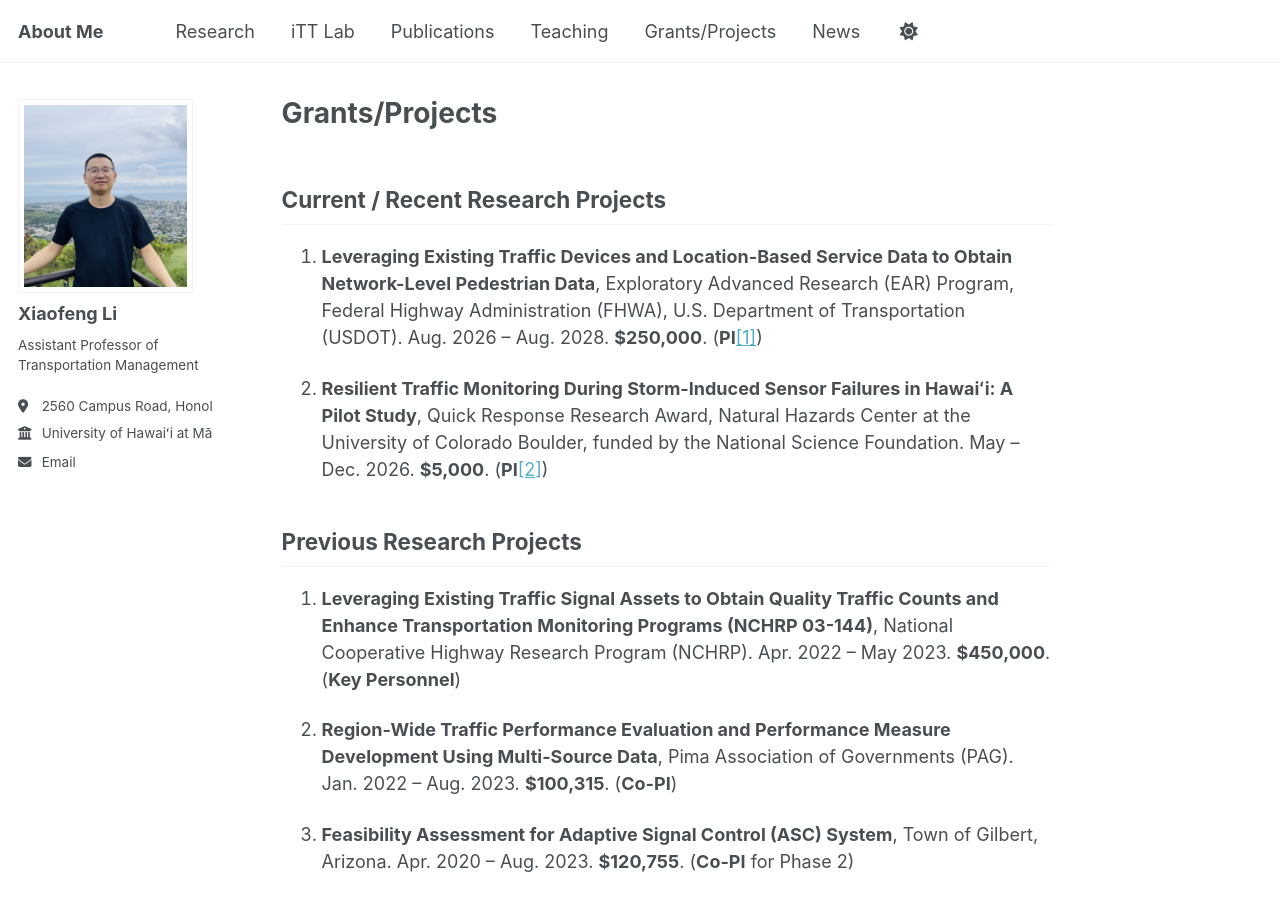
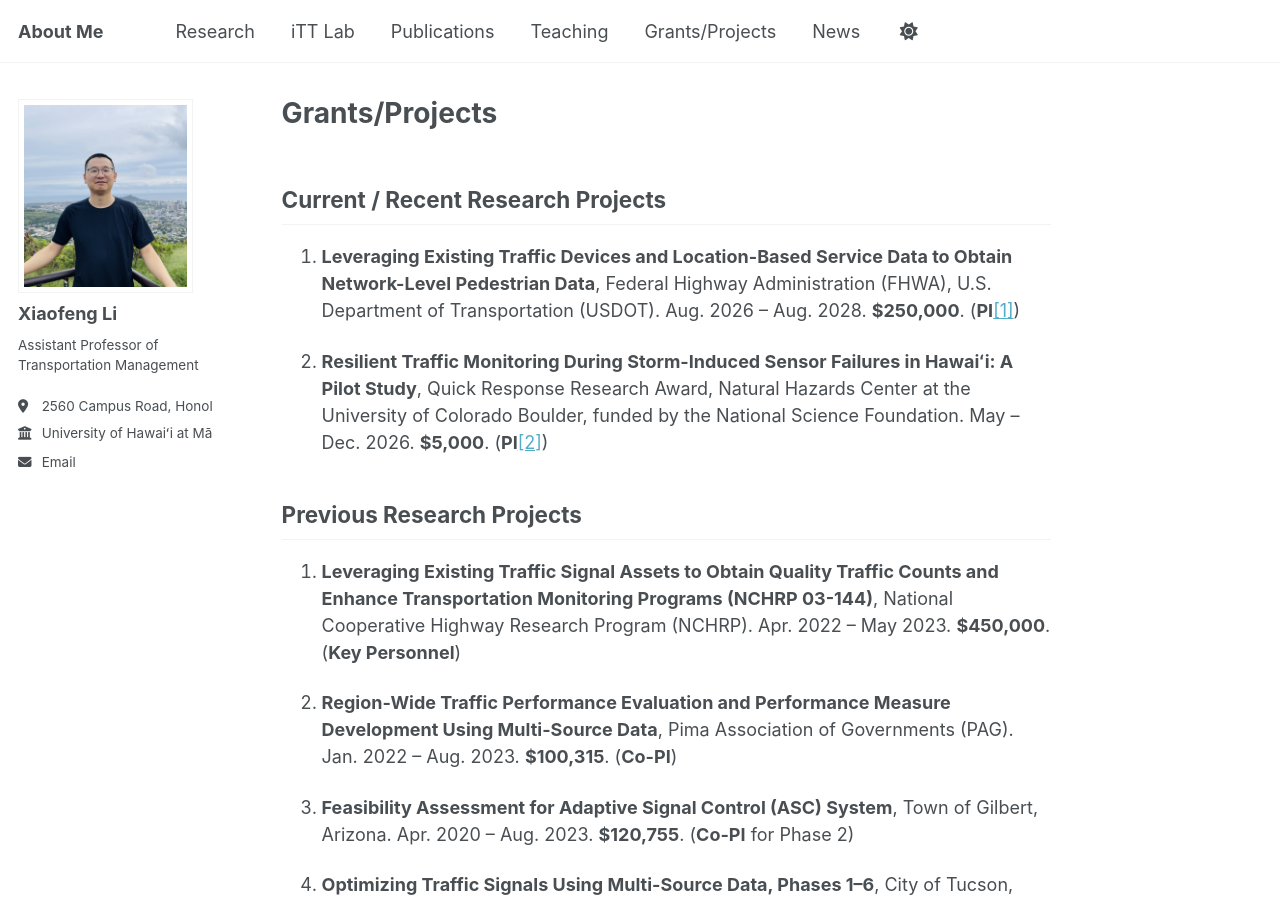
Before and after one commit to xiaofengli25/xiaofeng, a Jekyll site: the page built from _pages/grants.md, in a window 1280 px wide and 900 px high. Built offline with Jekyll 4.4.1, drawn with Linux system fonts in a browser that asks for light colours; a script bundle is joined from its source files by our own code; library files that are not in the unit come from our copies.

Commit message:
Update grants.md

```diff
--- a/_pages/grants.md
+++ b/_pages/grants.md
@@ -6,7 +6,7 @@
 
 ## Current / Recent Research Projects
 
-1. **Leveraging Existing Traffic Devices and Location-Based Service Data to Obtain Network-Level Pedestrian Data**, Exploratory Advanced Research (EAR) Program, Federal Highway Administration (FHWA), U.S. Department of Transportation (USDOT). Aug. 2026 – Aug. 2028. **$250,000**. (**PI**[\[1\]](#_ftn1))
+1. **Leveraging Existing Traffic Devices and Location-Based Service Data to Obtain Network-Level Pedestrian Data**, Federal Highway Administration (FHWA), U.S. Department of Transportation (USDOT). Aug. 2026 – Aug. 2028. **$250,000**. (**PI**[\[1\]](#_ftn1))
 
 2. **Resilient Traffic Monitoring During Storm-Induced Sensor Failures in Hawaiʻi: A Pilot Study**, Quick Response Research Award, Natural Hazards Center at the University of Colorado Boulder, funded by the National Science Foundation. May – Dec. 2026. **$5,000**. (**PI**[\[2\]](#_ftn2))
 
```
